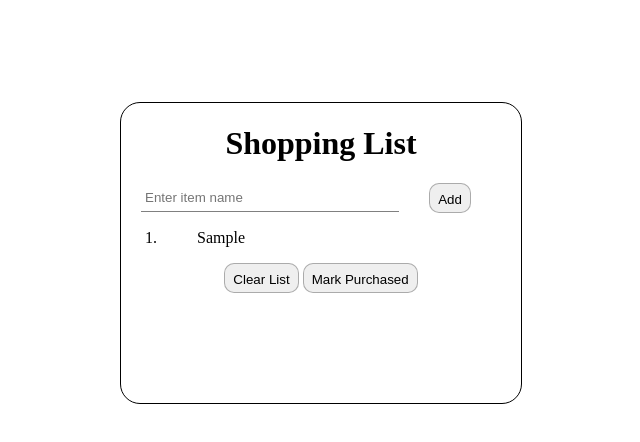
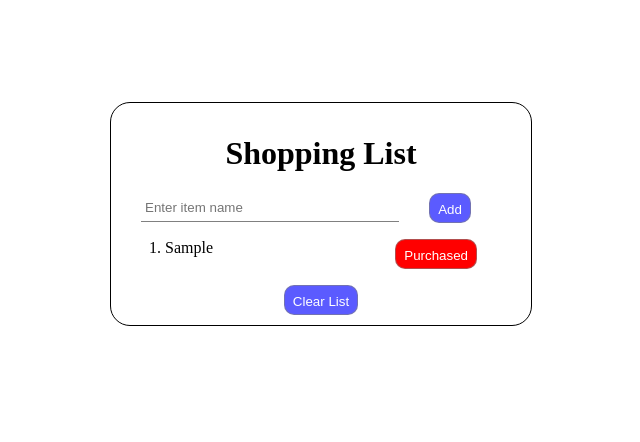
Before and after one commit to Eustachekamala/Wk2_Challenge, a plain HTML site: page index.html in a window 1280 px wide. Both pictures are taken after typing "Sample" into the empty fields and a click on the button "Add". Shown: the whole page, without its empty margins (319-959 px from the left). Drawn offline with Linux system fonts and the light colour scheme.

Commit message:
Update of the function markPurchased and I addedsome style to the shopping-container

```diff
--- a/index.html
+++ b/index.html
@@ -15,7 +15,6 @@
         </div>
         <ol id="shoppingList"></ol>
         <button id="clearListButton">Clear List</button>
-        <button id="markPurchasedButton">Mark Purchased</button>
     </div>
     <script src="./index.js"></script>
 </body>
--- a/index.js
+++ b/index.js
@@ -1,27 +1,39 @@
 const newItemInput = document.getElementById("newItem");
 const addButton = document.getElementById("addButton");
-const markPurchasedButton = document.getElementById("markPurchasedButton");
+// const markPurchasedButton = document.getElementById("markPurchasedButton");
 const clearListButton = document.getElementById("clearListButton");
 const shoppingList = document.getElementById("shoppingList");
-const listItems = shoppingList.querySelectorAll("li");
+// const listItems = shoppingList.querySelectorAll("li");
 
 addButton.addEventListener("click", () => {
   const newItem = newItemInput.value;
   if (newItem) {
     const listItem = document.createElement("li");
+    const divItem = document.createElement("div");
+    const markPurchasedButton = document.createElement("button");
+
+    //here I created a list and add a style directly
+    divItem.appendChild(listItem);
+    markPurchasedButton.textContent = 'Purchased'
+    markPurchasedButton.style.backgroundColor = 'red', markPurchasedButton.style.color = 'white';
+    divItem.appendChild(markPurchasedButton);
+    //! Style to the div of Items
+    divItem.style.display = 'flex',divItem.style.flexDirection = 'row',
+    divItem.style.justifyContent = 'space-between', divItem.style.margin = "4px";
+
     listItem.textContent = newItem;
-    shoppingList.appendChild(listItem);
+    shoppingList.appendChild(divItem);
+
     newItemInput.value = ""; // Clear input after adding
+
+    markPurchasedButton.addEventListener("click", function() {
+        listItem.classList.toggle("purchased"); // Toggle purchased class
+    });
   }
 });
 
-markPurchasedButton.addEventListener("click", function() {
-  const listItems = shoppingList.querySelectorAll("li");
-  for (const item of listItems) {
-    item.classList.toggle("purchased"); // Toggle purchased class
-  }
-});
 
+//! This method allow us to clear array of items
 clearListButton.addEventListener("click", function() {
   shoppingList.innerHTML = ""; // Clear all list items
 });
--- a/style.css
+++ b/style.css
@@ -5,11 +5,12 @@ body{
 }
 #Shopping-Container{
     width: 400px;
-    height: 300px;
+    height: max-content;
     border: 1px solid black;
     margin: auto;
     margin-top: 8%;
     border-radius: 20px;
+    padding: 10px;
 }
 #newItem{
     padding: 4px;
@@ -34,10 +35,16 @@ button{
     margin: 5px;
 }
 #shoppingList{
-    width: 30%;
+    width: 80%;
 }
 
 .purchased {
     text-decoration: line-through;
     background-color: #ddd;
+    height: max-content;
 }
+
+button {
+    background-color: rgba(0, 0, 255, 0.645);
+    color: white;
+}
```
